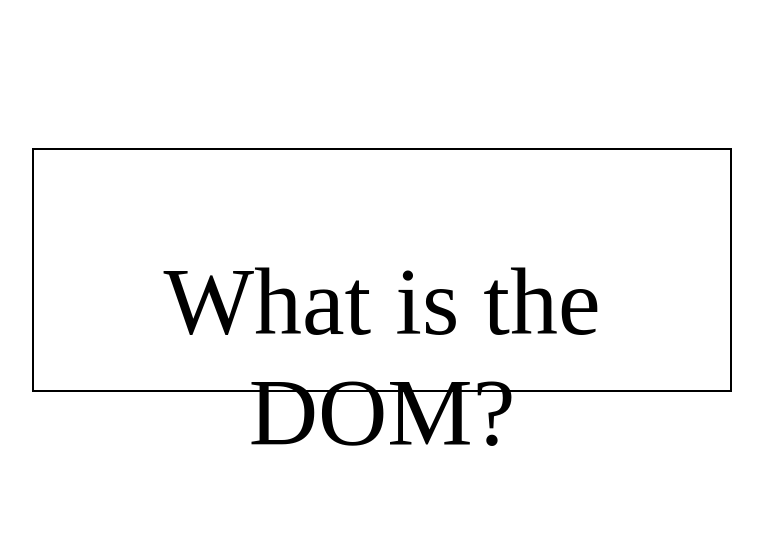
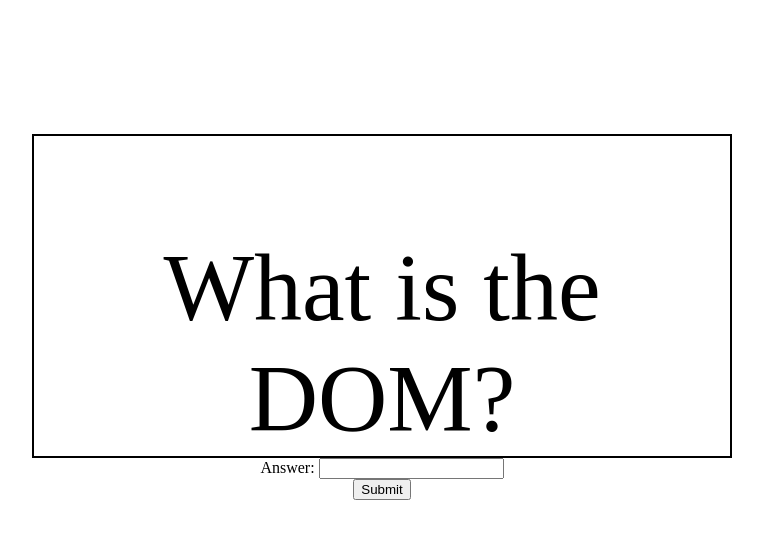
Before and after one commit to OttiV/Flashcard, a plain HTML site: page index.html in a window 1280 px wide. Shown: the whole page, without its empty margins (258-1021 px from the left). Drawn offline with Linux system fonts and the light colour scheme.

Commit message:
works better

```diff
--- a/index.css
+++ b/index.css
@@ -5,14 +5,17 @@ body{
 #flashcard1{
     border: solid black 2px;
     width: 55%;
-    height: 15em;
+    height: 20em;
     display: inline-block;
     margin-top: 10%;
-    text-align: center;
-    font-size: 1em;
+
 }
 p{
     text-align: center;
     font-size: 6em;
 
 }
+
+#answer1 {
+    display:none
+}
--- a/index.html
+++ b/index.html
@@ -6,15 +6,25 @@
     <title>Page Title</title>
     <meta name="viewport" content="width=device-width, initial-scale=1">
     <link rel="stylesheet" type="text/css" media="screen" href="index.css">
-
+    <script src="index.js"></script>
 </head>
 <body>
-    <h1></h1>
+    <main>
     <div id="flashcard1">
-        <p id="question1">
-            What is the DOM?
-        </p>
+        <p id='answer1'>Document Object Model</p>
+        <p id="question1">What is the DOM?</p>
     </div>
+    <form onsubmit="submitComment(); return false">
+
+        <div class=“formSection”>
+            <label for=“userAnswer”>Answer:</label>
+            <input type="text" id="userAnswer">
+        </div>
+        <div class=“button”>
+            <button type=“default”>Submit</button>
+        </div>
+    </form>
+</main>
 </body>
-<script src="index.js"></script>
+
 </html>
--- a/index.js
+++ b/index.js
@@ -1,31 +1,44 @@
-document.getElementById('flashcard1').addEventListener("click", displayAnswer);
-
-const flashcard = document.getElementById("flashcard1")
-
-function displayAnswer() {
-    flashcard.childNodes[1].textContent = 'Document Object Model'
+function submitComment() {
+    // Gather data from the form
+    const textArea = document.getElementById('userAnswer')
+    let userAnswer = textArea.value
+    const goodAnswer = document.getElementsByTagName('p')[0].innerHTML
+    console.log(goodAnswer)
+    if (userAnswer === goodAnswer) {
+        console.log(true)
+    } else {
+        console.log(false)
+}
 }
 
 
+//     // Validates if answer or msg is filled and if msg is not too long
+//     if (doesNotPassAllValidations(userAnswer)) {
+//         return null
+//     }
+//     // Uppercase first letter of userAnswer if it is not already
+//     if (userAnswer[0] === userAnswer[0].toLowerCase()) {
+//         userAnswer = userAnswer.charAt(0).toUpperCase() + userAnswer.slice(1)
+//     }
 
-// function displayQuestion() {
-//     document.getElementById("flashcard1").innerHTML =
-//     "What is the DOM?";
-//   }
+//     inputField.value = null
+//     textArea.value = null
+//  }
 
 
-// flashcard.onclick = function() {
-//     const question = document.getElementById("question1")
-//     const p = document.createElement('p')
-//     console.log(p)
-//     if (question === question.getAttribute('p')) {
-//         p.innerHTML = "Document Object Model"
-//         flashcard.appendChild(p)
+//  function checkAnswer(msg) {
+//     //set bad words
+//     const answer = 'document object model'
+//     //convert the msg into an array with .split
+//     const msgArray = msg.split(' ')
+//     //check if newA has any bw
+//     const checkAnswer = msgArray.filter(n => answer.includes(n))
+//     console.log(checkAnswer)
+//     // stating that if there's any bad word in checkBW it will return true
+//     if (checkAnswer.length > 0)
+//     {return true
+//     }else{
+//         return false
 //     }
 // }
-
-// function displayAnswer() {
-    // document.getElementById("flashcard1").innerHTML ="Document Object Model";
-    // p.innerHTML = "Document Object Model";
-    // flashcard.appendChild(p)
-    // const p = document.createElement('p')
+// console.log(checkAnswer('i am a model'))
```
Also changed, not shown: index2.js (added, +7 -0 lines).
